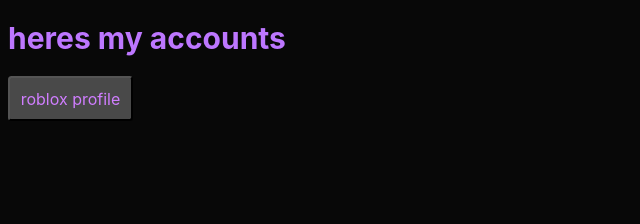
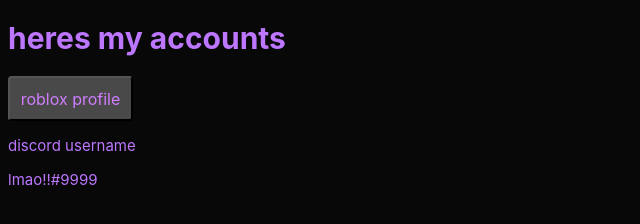
Before and after one commit to lolimluke/1, a plain HTML site: page index.html in a window 1280 px wide. Shown: the whole page, without its empty margins (0-640 px from the left). Drawn offline with Linux system fonts and the light colour scheme.

Commit message:
Update index.html

```diff
--- a/index.html
+++ b/index.html
@@ -46,11 +46,10 @@ body {
 </a>
 
 
+<p>discord username</p>
 
 
-
-
-
+lmao!!#9999
 
 
 
```
